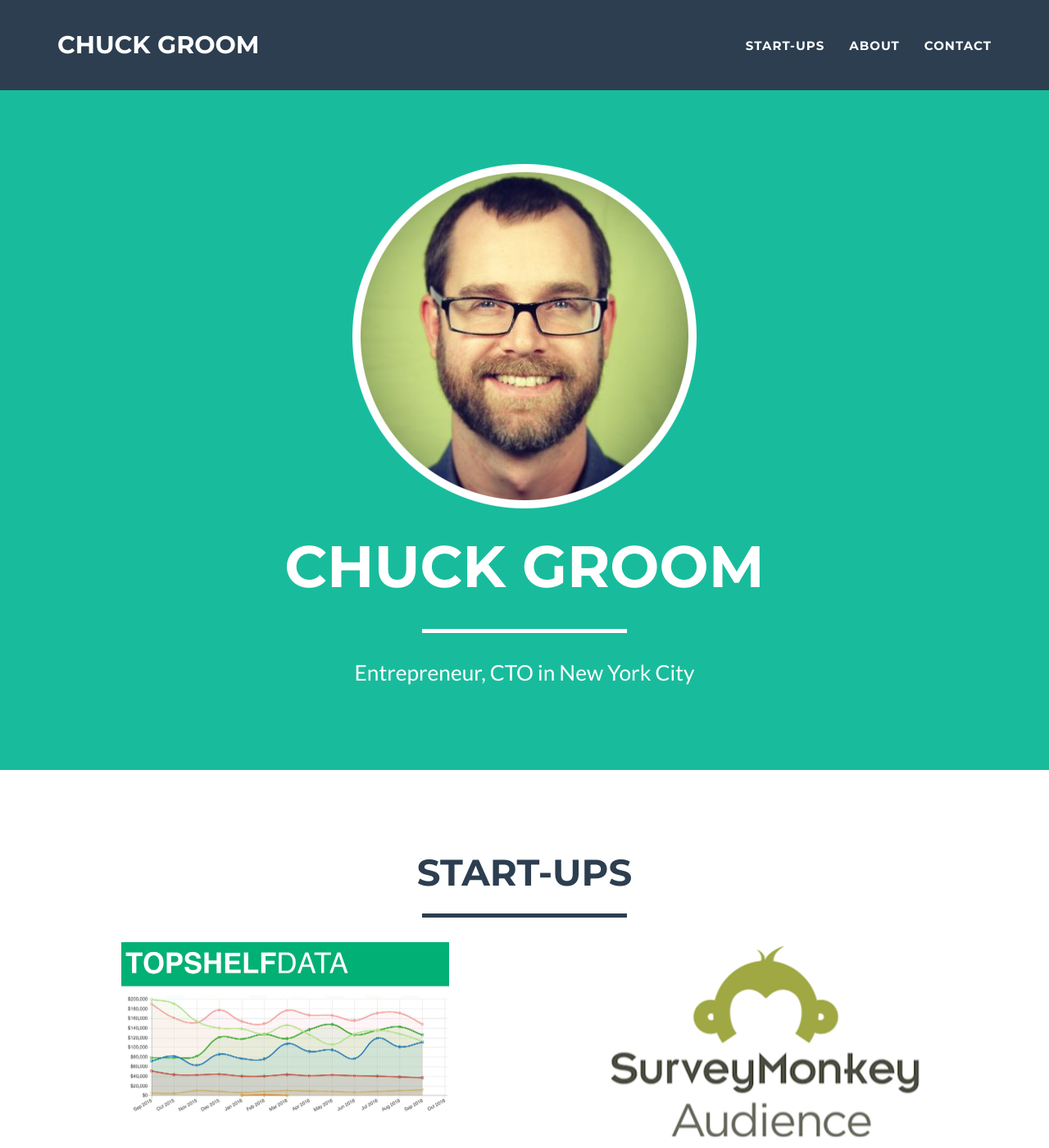
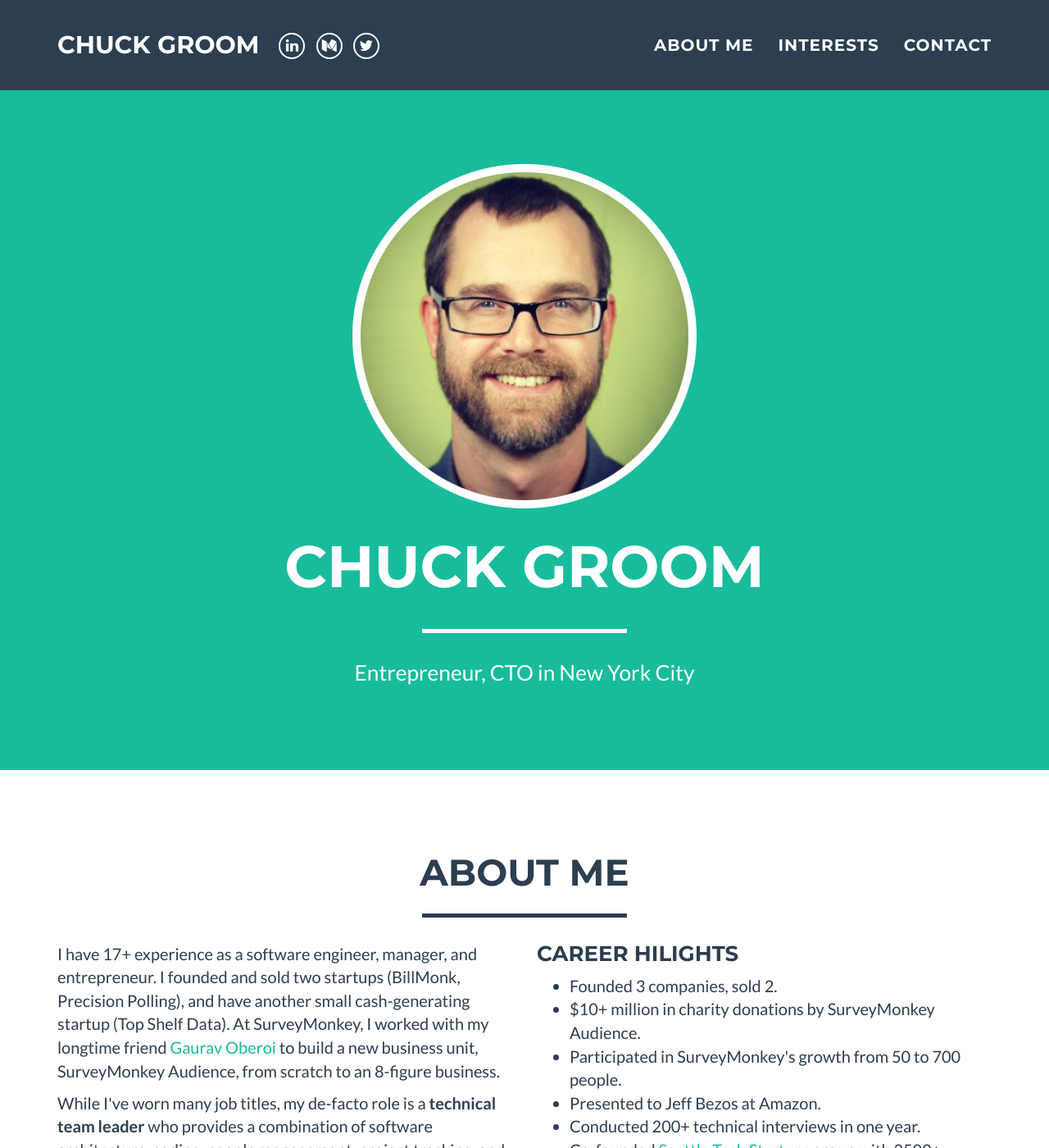
Before and after one commit to chuckgroom/onepage-bio, a Jekyll site: the page built from index.html, in a window 1280 px wide and 1400 px high. Shown: the whole window at 82% size. Built offline with Jekyll 4.4.1, drawn with Linux system fonts in a browser that asks for light colours; some of the changed text lies outside the part shown.

Commit message:
Revise site based on G's feedback

```diff
--- a/_includes/about.html
+++ /dev/null
@@ -1,65 +0,0 @@
- <!-- About Section -->
-    <section class="success" id="about">
-        <div class="container">
-            <div class="row">
-                <div class="col-lg-12 text-center">
-                    <h2>About</h2>
-                    <hr class="star-light">
-                </div>
-            </div>
-            <div class="row">
-                <div class="col-lg-4 col-lg-offset-2">
-                    <p>
-			I recently move to New York from Seattle, and I'm looking for my
-			next gig. I'm interested in a full-time CTO role or
-			consulting work.
-		    </p>
-		    <p>
-			I have over 17 years of software engineering experience, and
-			am proud of my extensive track record of successful products.
-			In addition to writing code and designing complex systems,
-			I have recruited and managed engineering teams,
-			and have done extensive product and project management.
-		    </p>
-		</div>
-                <div class="col-lg-4">
-                    <b>Tech Skills Include</b>
-		    <ul>
-			<li>
-			    Python (Pyramid, Pylons, Pandas)
-			</li>
-			<li>
-			    Ruby on Rails
-			</li>
-			<li>
-			    PostgreSQL (and MySQL, Sql Server, Sqlite)
-			</li>
-			<li>
-			    SOLR/Lucene (and Redis)
-			</li>
-			<li>
-			    DevOps and Automation
-			</li>
-		    </ul>
-		    <b>Interests</b>
-		    <ul>
-			<li>
-			    Accessibility
-			</li>
-			<li>
-			    Rapid physical prototyping
-			</li>
-			<li>
-			    Machine Learning
-			</li>
-			<li>
-			    VR/AR (Vive, HoloLens, Unity)
-			</li>
-			<li>
-			    Startups (co-founded 2500+ member <a href="http://www.seattletechstartups.com">Seattle Tech Startups</a> group)
-			</li>
-		    </ul>
-                </div>
-            </div>
-        </div>
-    </section>
--- /dev/null
+++ b/_includes/bio.html
@@ -0,0 +1,73 @@
+<section id="bio">
+    <div class="container">
+        <div class="row">
+            <div class="col-lg-12 text-center">
+                <h2>About Me</h2>
+                <hr class="star-primary">
+            </div>
+        </div>
+        <div class="row">
+	    <div class="col-sm-6">
+		<p>
+		    I have 17+ experience as a software engineer, manager, and entrepreneur. I founded and sold two
+		    startups (BillMonk, Precision Polling), and have
+		    another small cash-generating startup (Top Shelf
+		    Data).  At SurveyMonkey, I worked with my longtime
+		    friend <a href="https://www.linkedin.com/in/goberoi/">Gaurav Oberoi</a> to build a new business unit,
+		    SurveyMonkey Audience, from scratch to an 8-figure
+		    business.
+		</p>
+		<p>
+		    While I've worn many job titles, my de-facto role is a
+		    <b>technical team leader</b> who provides a combination of
+		    software architecture, coding,
+		    people management, project tracking, and product
+		    guidance.
+		    I'm motivated by product success and
+		    speed, so I'm largely technology agnostic;
+		    though I'm strongest in Linux and Python.
+		    <!-- I have a computer
+		    science degree from Swarthmore College ('00).
+		    -->
+		</p>
+		<p>
+		    <a href="https://www.linkedin.com/in/cgroom/">See my LinkedIn profile</a> for more career details.
+		</p>
+		<p>
+		    I recently moved from Seattle to New York City, and
+		    <strong>I am looking for a full-time CTO role or
+		    consulting opportunities.</strong>
+		</p>
+	    </div>
+	    <div class="col-sm-6">
+		    <h3 style="margin-top:0;">Career Hilights</h3>
+		    <ul>
+			<li>
+			    Founded 3 companies, sold 2.
+			</li>
+			<li>
+			    $10+ million in charity donations by SurveyMonkey Audience.
+			</li>
+			<li>
+			    Participated in SurveyMonkey's growth from 50 to 700 people.
+			</li>
+			<li>
+			    Presented to Jeff Bezos at Amazon.
+			</li>
+			<li>
+			    Conducted 200+ technical interviews in one year.
+			</li>
+			<li>
+			    Co-founded <a href="http://www.seattletechstartups.com:">Seattle Tech Startups</a> group with 2500+ members.
+			</li>
+			<li>
+			    Invited to speak at Google.
+			</li>
+			<li>
+			    Published a video game (<a href="https://github.com/chuckgroom/spiked2.1">Spiked</a>) when I was a teenager.
+			</li>
+		    </ul>
+	    </div>
+        </div>
+    </div>
+</section>
--- a/_includes/css/.#main.css
+++ /dev/null
@@ -1 +0,0 @@
-chuckg@Chucks-MacBook-Pro.local.44992
--- a/_includes/footer.html
+++ b/_includes/footer.html
@@ -1,5 +1,6 @@
     <!-- Footer -->
     <footer class="text-center">
+	<!--
         <div class="footer-above">
             <div class="container">
                 <div class="row">
@@ -18,7 +19,7 @@
                             <li>
                                 <a href="{{ network.url }}" class="btn-social btn-outline"><i class="fa fa-fw fa-{{ network.title }}"></i></a>
                             </li>
-		                    {% endfor %}
+		            {% endfor %}
                         </ul>
                     </div>
                     <div class="footer-col col-md-4">
@@ -28,6 +29,7 @@
                 </div>
             </div>
         </div>
+	-->
         <div class="footer-below">
             <div class="container">
                 <div class="row">
--- /dev/null
+++ b/_includes/interests.html
@@ -0,0 +1,62 @@
+<section class="success" id="interests">
+    <div class="container">
+        <div class="row">
+            <div class="col-lg-12 text-center">
+                <h2>Interests</h2>
+                <hr class="star-light">
+            </div>
+        </div>
+            <div class="row">
+                <div class="col-sm-8">
+                    <p>
+			I like to build things, ride my bike, and listen to music.
+		    </p>
+		    <p>
+			In terms of "building things," I cast a pretty
+			wide net to include crafts, gardening,
+			cooking, software, and hardware -- in my mind,
+			it's all one mixed-up jumble of "what are my
+			current projects?"  My idea of a good Sunday
+			is to hole up in a woodshop for most of the
+			day, pop by the farmer's market for groceries,
+			then stay up late wiring up a Raspberry Pi to
+			do ridiculous things to the cat.
+		    </p>
+		    <p>
+			I'm currently most interested in these technologies:
+			<ul>
+			    <li>
+				<b>Deep learning</b>. It's an exciting time for machine learning. I'm working through several online classes, and swap articles with collegues.
+			    </li>
+			    <li>
+				<b>Rapid phyiscal prototyping</b>. I have a <a href="https://medium.com/@cgroom/glowforge-first-thoughts-and-impressions-8793b2eb9d5">Glowforge laser cutter</a> (I was a minor angel investor) and I'm obsessed by the
+				potential of in-home precision tooling.
+			    </li>
+			    <li>
+				<b>AR/VR</b>. While I realize the "gold rush" of investment in VR media is drying up, I think there's real industrial and
+				business potential in AR/VR beyond entertainment. I'm spending time on Unity classes and my own Vive projects.
+			    </li>
+			</ul>
+		    </p>
+		</div>
+                <div class="col-sm-4">
+                    <h3 style="margin-top:0">Some Projects</h3>
+		    <ul>
+			<li>
+			    <a href="https://hackernoon.com/building-open-aps-a-low-cost-traffic-signal-for-low-vision-and-blind-pedestrians-using-a-glowforge-84e18d10f3aa">Open APS</a>: a low-cost traffic signal for blind and low-vision pedestrians
+			</li>
+			<li>
+			    Writing about <a href="https://medium.com/@cgroom/on-writing-tech-specs-6404c9791159">good software process</a> and
+			    <a href="https://medium.com/@cgroom/the-startup-ctos-guide-to-ops-1-of-3-guiding-principles-2607e21d9f89">DevOps</a>
+			</li>
+			<li>
+			    Building a <a href="https://hackhew.com/2016/07/20/building-a-kayak-pygmy-pinguino-sport/">kayak</a>
+			</li>
+			<li>
+			    <a href="https://hackhew.com/2015/09/14/pegoda-a-greenhouse-reimagined/">Re-purposing</a> a greenhouse into a pegoda
+			</li>
+		    </ul>
+                </div>
+            </div>
+        </div>
+    </section>
--- a/_includes/nav.html
+++ b/_includes/nav.html
@@ -10,6 +10,9 @@
                     <span class="icon-bar"></span>
                 </button>
                 <a class="navbar-brand" href="#page-top">{{ site.title }}</a>
+                {% for network in site.social %}
+                <a href="{{ network.url }}" class="btn-social btn-outline"><i class="fa fa-fw fa-{{ network.title }}"></i></a>
+		{% endfor %}
             </div>
 
             <!-- Collect the nav links, forms, and other content for toggling -->
@@ -19,10 +22,10 @@
                         <a href="#page-top"></a>
                     </li>
                     <li class="page-scroll">
-                        <a href="#startups">Start-Ups</a>
+                        <a href="#bio">About Me</a>
                     </li>
                     <li class="page-scroll">
-                        <a href="#about">About</a>
+                        <a href="#interests">Interests</a>
                     </li>
                     <li class="page-scroll">
                         <a href="#contact">Contact</a>
--- a/_includes/portfolio_grid.html
+++ /dev/null
@@ -1,26 +0,0 @@
-
-    <!-- Portfolio Grid Section -->
-    <section id="startups">
-        <div class="container">
-            <div class="row">
-                <div class="col-lg-12 text-center">
-                    <h2>Start-Ups</h2>
-                    <hr class="star-primary">
-                </div>
-            </div>
-            <div class="row">
-                {% for post in site.posts %}
-                    <div class="col-sm-6 portfolio-item">
-                        <a href="#portfolioModal-{{ post.modal-id }}" class="portfolio-link" data-toggle="modal">
-                            <div class="caption">
-                                <div class="caption-content">
-                                    <i class="fa fa-search-plus fa-3x"></i>
-                                </div>
-                            </div>
-                            <img src="img/portfolio/{{ post.img }}" class="img-responsive" alt="{{ post.alt }}">
-                        </a>
-                    </div>
-                {% endfor %}
-            </div>
-        </div>
-    </section>
--- a/_layouts/default.html
+++ b/_layouts/default.html
@@ -4,8 +4,8 @@
     <body id="page-top" class="index">
     {% include nav.html %}
     {% include header.html %}
-    {% include portfolio_grid.html %}
-    {% include about.html %}
+    {% include bio.html %}
+    {% include interests.html %}
 
     {% if site.contact == "static" %}
     {% include contact_static.html %}
--- a/style.css
+++ b/style.css
@@ -2,10 +2,10 @@
 layout: style
 ---
 
-#about a,
-#about a:hover,
-#about a:focus,
-#about a:active,
-#about a.active {
-    color: #147667;
+#interests a,
+#interests a:hover,
+#interests a:focus,
+#interests a:active,
+#interests a.active {
+    color: #c5f8d1;
 }
```
Also changed, not shown: _includes/css/main.css (+6 -5 lines), 1 other file.
